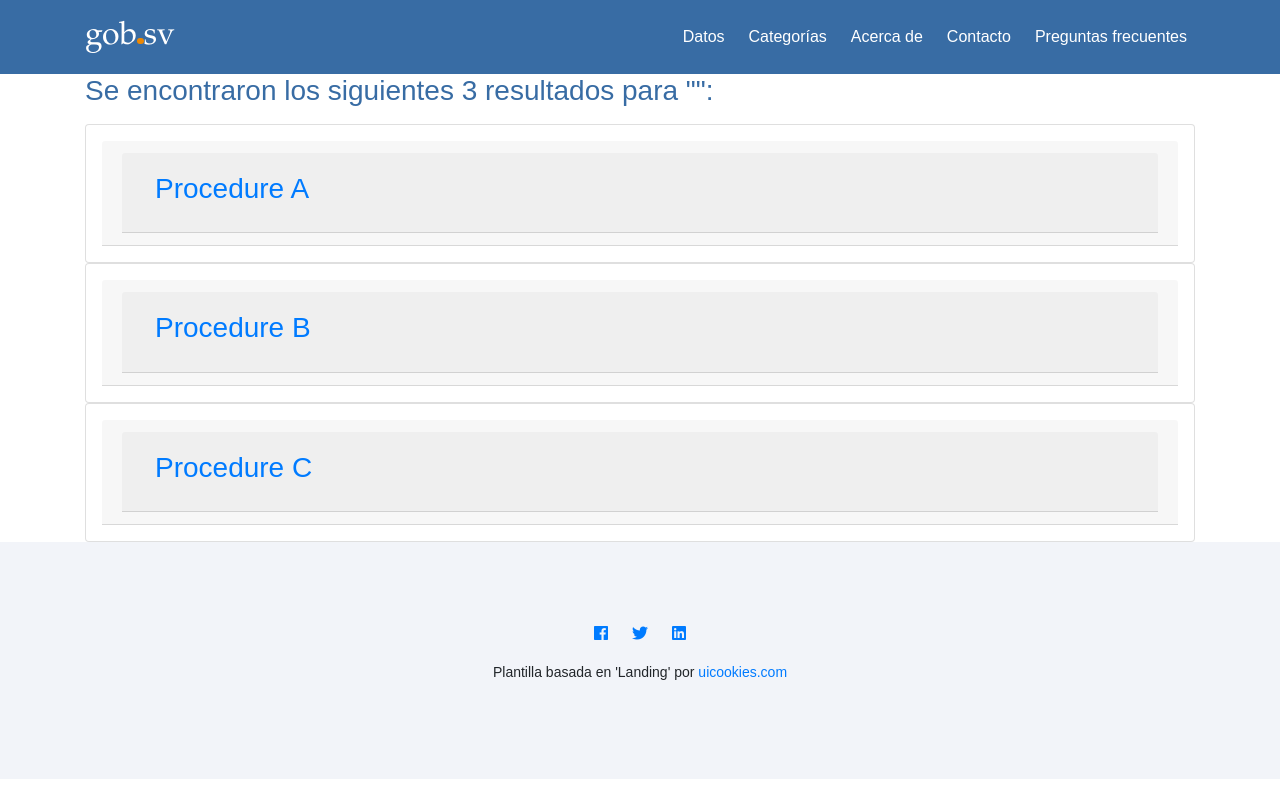
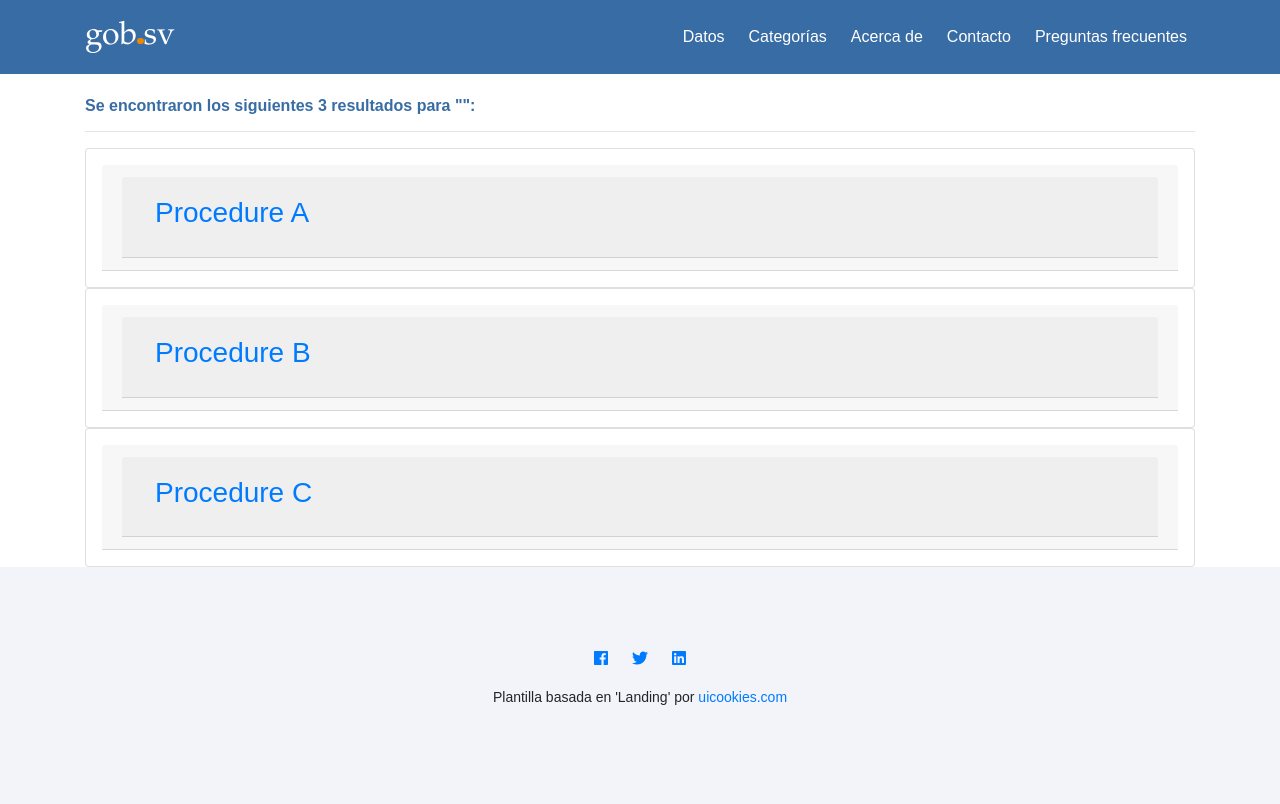
Before and after one commit to OMR-El-Salvador/tramites-web, a React (Create React App) app: page /procedures in a window 1280 px wide. Built offline with nearby package versions, Linux system fonts and the light colour scheme.

Commit message:
Added styles for search results header

```diff
--- /dev/null
+++ b/src/screens/Procedure/List.css
@@ -0,0 +1,3 @@
+.result-text {
+  margin-top: 2%;
+}
--- a/src/screens/Procedure/List.js
+++ b/src/screens/Procedure/List.js
@@ -1,5 +1,7 @@
 import React, { Component } from 'react';
 import queryString from 'query-string';
+
+import './List.css';
 
 import ProcedureList from '../../components/Procedure/List';
 import Footer from '../UI/Footer';
@@ -46,9 +48,9 @@ export default class ProcedureListScreen extends Component {
       <div>
         <section className='text-left' id='section-procedures'>
           <div className='container'>
-            <div className='row align-items-center justify-content-center'>
+            <div className='row'>
               <div className='col-md-12'>
-                <h3 className='heading mb-3'>
+                <h6 className='result-text'>
                   {
                     mockProcedures.length > 1
                     ?
@@ -56,8 +58,9 @@ export default class ProcedureListScreen extends Component {
                     :
                     'Se encontró el siguiente resultado '
                   }
-                  para "{this.state.term}":
-                </h3>
+                  para "<em>{this.state.term}</em>":
+                </h6>
+                <hr />
                 <ProcedureList procedures={mockProcedures} />
               </div>
             </div>
```
